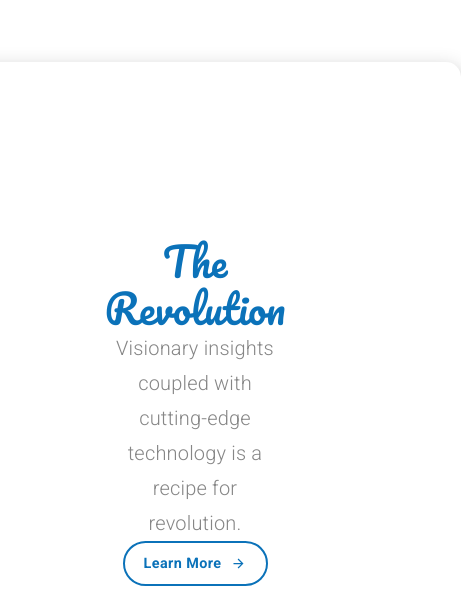
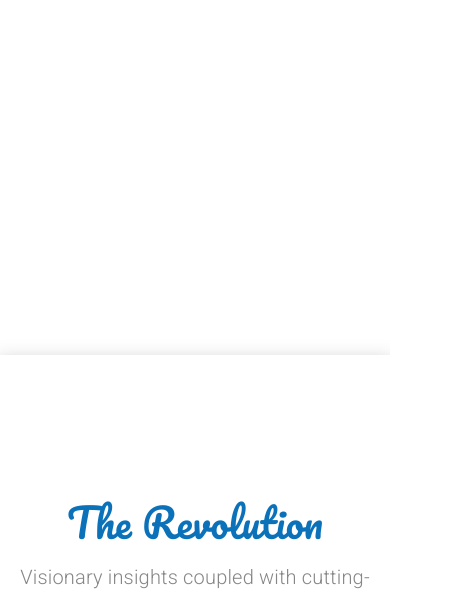
Before and after one commit to Doode1524/material-ui-project1, a React (Create React App) app: page / in a window 390 px wide. Shown: the part 3232-3833 px from the top of the page, 461 px wide, since content can reach past the window. Built offline with nearby package versions, Linux system fonts and the light colour scheme.

Commit message:
finish revolution card styling

```diff
--- a/src/components/LandingPage.js
+++ b/src/components/LandingPage.js
@@ -101,8 +101,16 @@ const useStyles = makeStyles((theme) => ({
     position: "absolute",
     boxShadow: theme.shadows[10],
     borderRadius: 15,
-    padding: "10em"
-  }
+    padding: "10em",
+    [theme.breakpoints.down("sm")]: {
+      paddingTop: "8em",
+      paddingBottom: "8em",
+      paddingLeft: 0,
+      paddingRight: 0,
+      borderRadius: 0,
+      width: '100%'
+    },
+  },
 }));
 
 export default function LandingPage() {
@@ -285,7 +293,7 @@ export default function LandingPage() {
       <Grid item>
         <Grid
           container
-          style={{ height: "100em" }}
+          style={{ height: "100em", marginTop: "12em" }}
           alignItems="center"
           justify="center"
         >
@@ -297,7 +305,9 @@ export default function LandingPage() {
                 style={{ textAlign: "center" }}
               >
                 <Grid item>
-                  <Typography variant="h3">The Revolution</Typography>
+                  <Typography variant="h3" gutterBottom>
+                    The Revolution
+                  </Typography>
                 </Grid>
                 <Grid item>
                   <Typography variant="subtitle1">
```
